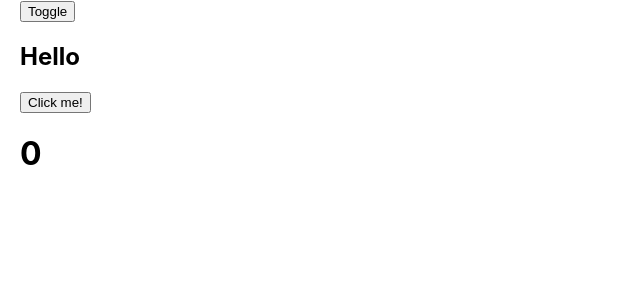
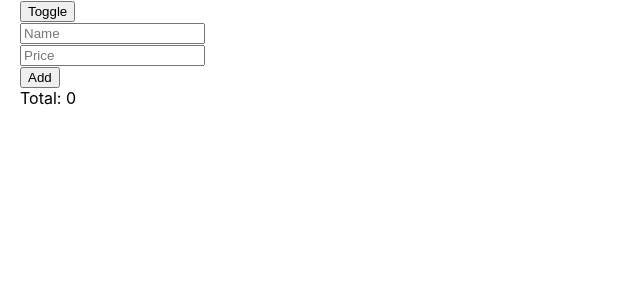
Before and after one commit to nguyenlecong/react, a React (Create React App) app in the folder reactjs/tiktok/: page / in a window 1280 px wide. Both pictures are taken after a click on the button "Toggle". Shown: the top 300 px of the page, without its empty margins (0-640 px from the left). Built offline with nearby package versions, Linux system fonts and the light colour scheme.

Commit message:
[Hooks] useMemo

```diff
--- a/reactjs/tiktok/src/App.js
+++ b/reactjs/tiktok/src/App.js
@@ -2,7 +2,8 @@
 // import Content from './UseEffect'
 // import Content from './UseLayoutEffect'
 // import Content from './UseRef'
-import Content from './useCallback'
+// import Content from './useCallback'
+import Content from './useMemo'
 
 function App() {
     const [show, setShow] = useState(false)
--- /dev/null
+++ b/reactjs/tiktok/src/useMemo.js
@@ -0,0 +1,56 @@
+import {useState, useMemo, useRef} from 'react'
+
+function Content() {
+    const [name, setName] = useState('')
+    const [price, setPrice] = useState('')
+    const [products, setProducts] = useState([])
+
+    const nameRef = useRef()
+
+    const handleSubmit = () => {
+        setProducts([...products, {
+            name,
+            price: +price
+        }])
+        setName('')
+        setPrice('')
+        nameRef.current.focus()
+    }
+
+    const total = useMemo(() => {
+        const result = products.reduce((result, prod) => {
+            console.log('Re-compute')
+            return result + prod.price
+        }, 0)
+
+        return result
+    }, [products])
+
+    return (
+        <div>
+            <input
+                ref={nameRef}
+                value={name}
+                placeholder='Name'
+                onChange={e => setName(e.target.value)}
+            />
+            <br />
+            <input
+                value={price}
+                placeholder='Price'
+                onChange={e => setPrice(e.target.value)}
+            />
+            <br />
+            <button onClick={handleSubmit}>Add</button>
+            <br />
+            Total: {total}
+            <ul>
+                {products.map((product, index) =>
+                    <li key={index}>{product.name} - {product.price}</li>
+                )}
+            </ul>
+        </div>
+    )
+}
+
+export default Content
```
Also changed, not shown: 1 other file (tests, documents, lock files or other folders).
